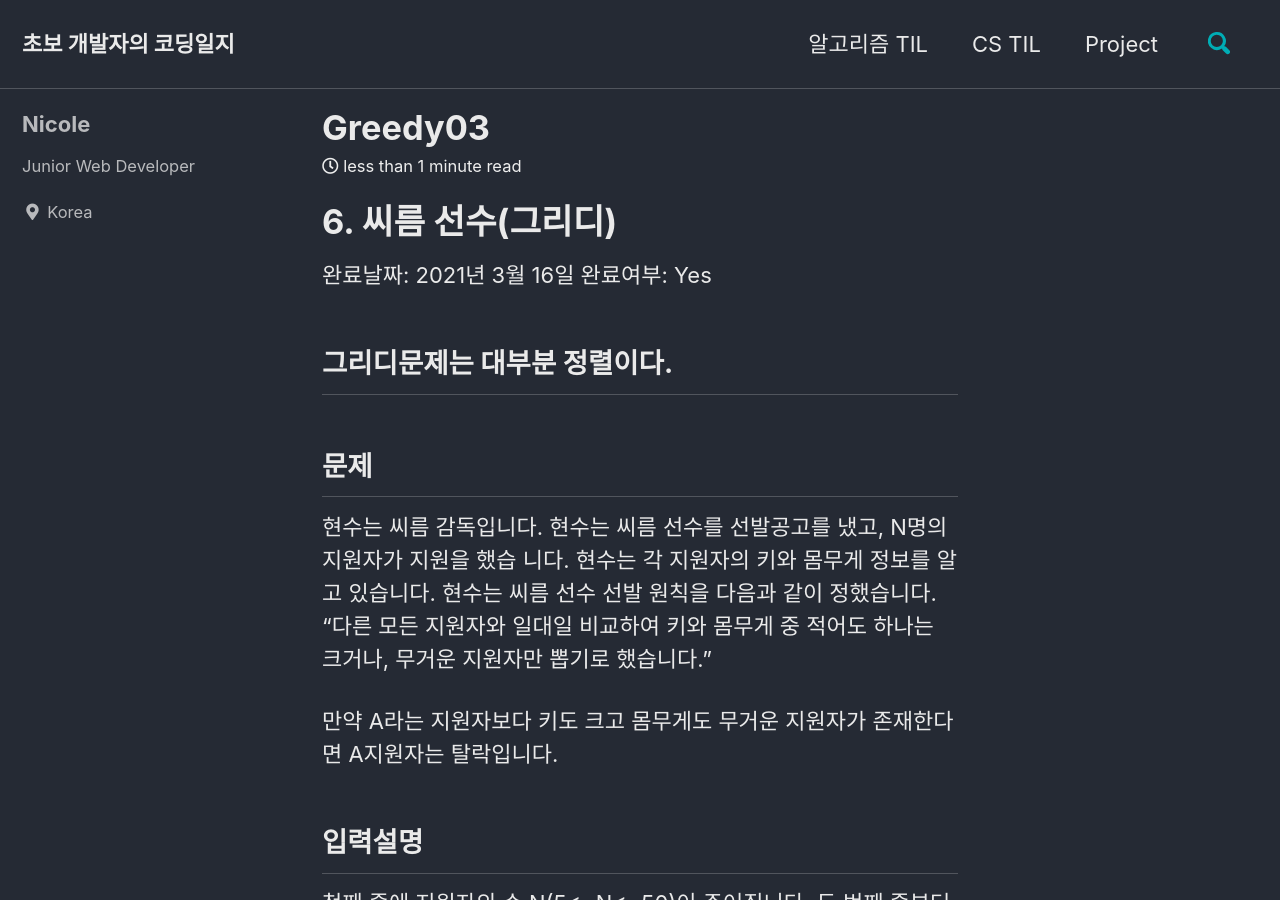
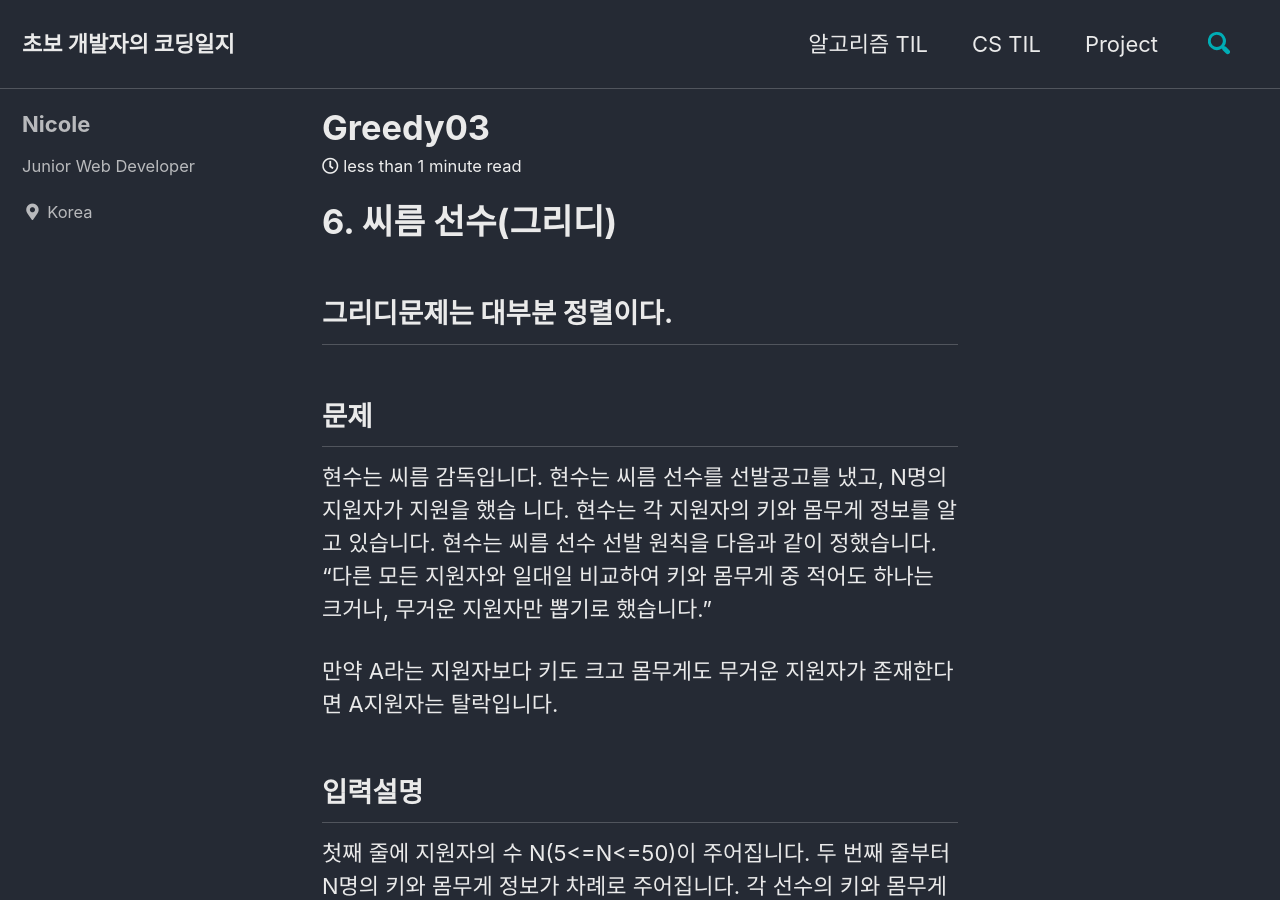
Before and after one commit to isun-dev/isun-dev.github.io, a Jekyll site: the page built from _posts/2021-03-16-greedy03.md, in a window 1280 px wide and 900 px high. Built offline with Jekyll 4.4.1, drawn with Linux system fonts in a browser that asks for light colours; cached includes are drawn as plain includes.

Commit message:
그리디 알고리즘

```diff
--- a/_posts/2021-03-16-greedy03.md
+++ b/_posts/2021-03-16-greedy03.md
@@ -1,7 +1,7 @@
 # 6. 씨름 선수(그리디)
 
-완료날짜: 2021년 3월 16일
-완료여부: Yes
+
+
 
 ## 그리디문제는 대부분 정렬이다.
 
```
Also changed, not shown: _posts/2021-03-16-greedy02.md (+1 -1 lines).
